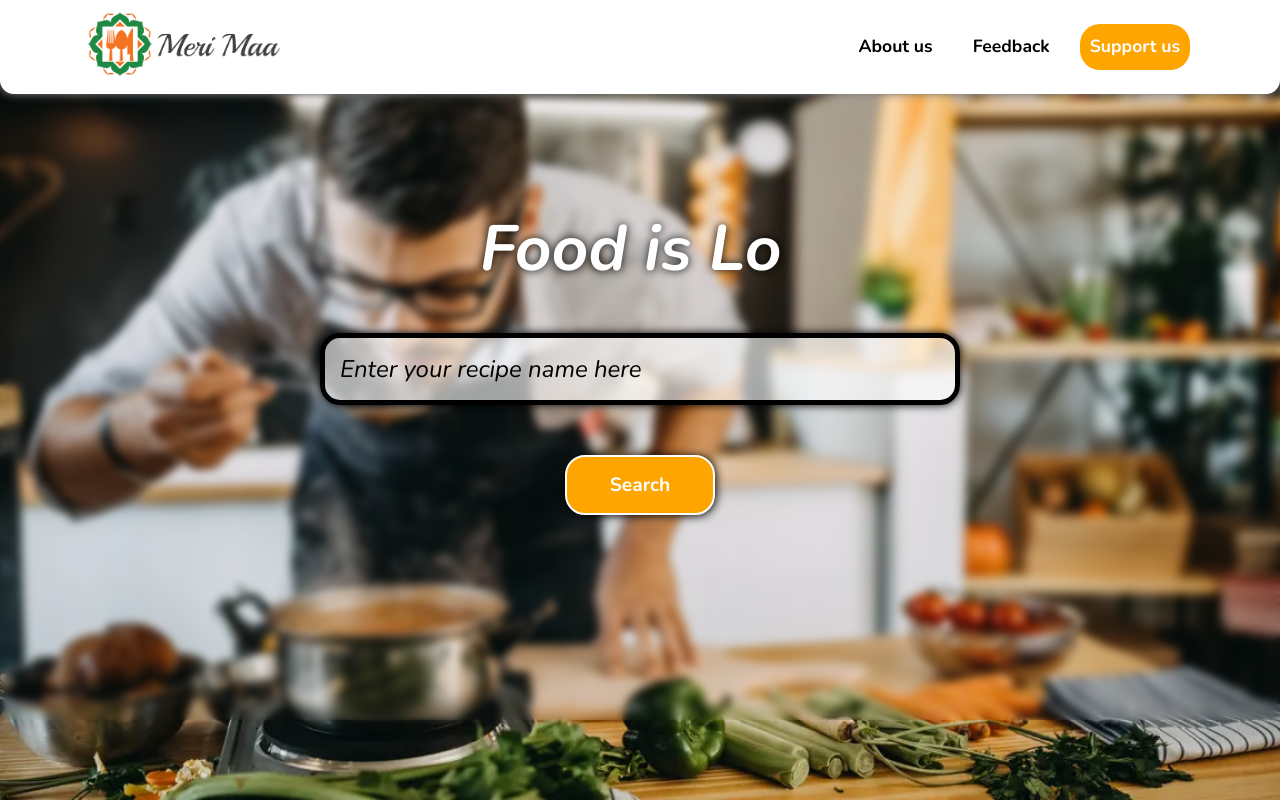
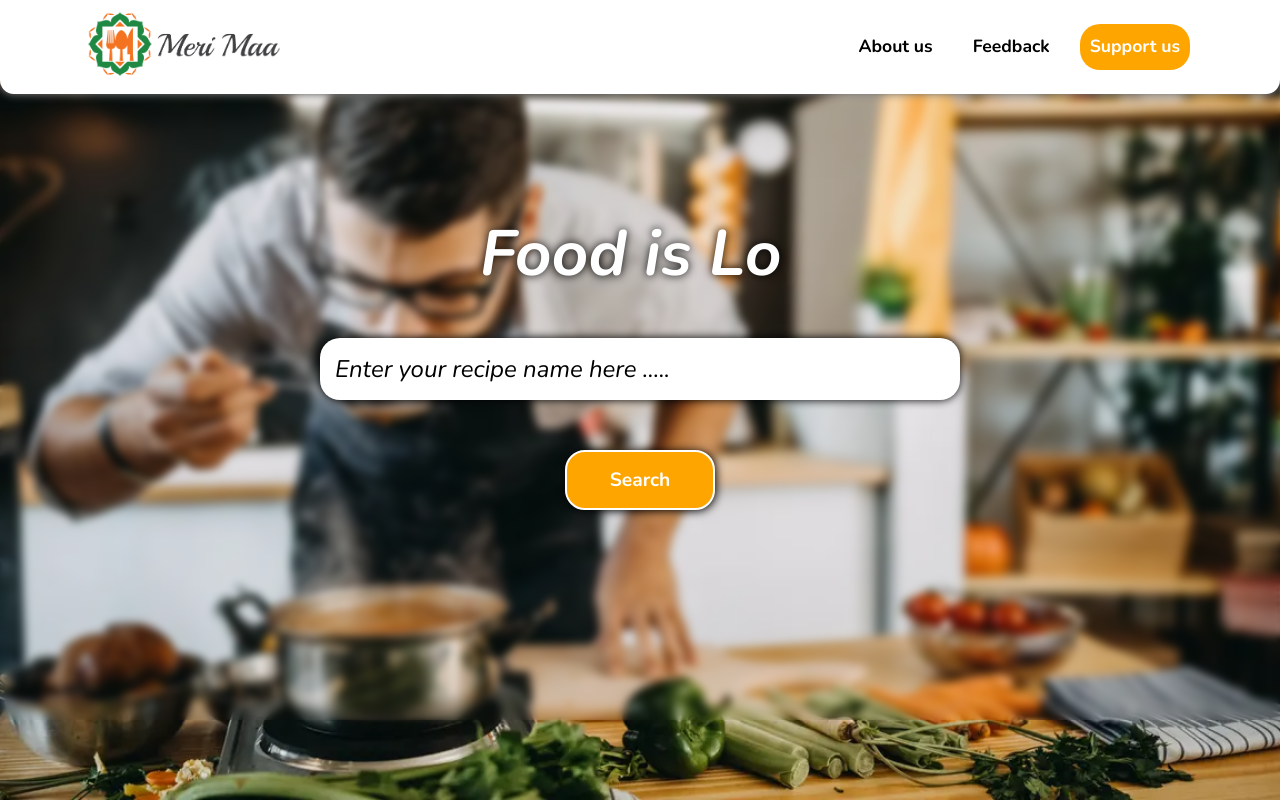
Before and after one commit to Arnavgarg68/FoodRecipe, a React (Create React App) app: page / in a window 1280 px wide. Built offline with nearby package versions, Linux system fonts and the light colour scheme.

Commit message:
no recipe and empty field bug

```diff
--- a/src/App.css
+++ b/src/App.css
@@ -67,8 +67,10 @@ body{
     padding: 15px;
     font-size: 1.5rem;
     border-radius: 20px;
-    background: rgba(255, 255, 255, 0.619);
-    border: 5px solid black;
+    /* background: rgba(255, 255, 255, 0.619); */
+    background: white;
+    /* border: 5px solid black; */
+    border: 0;
     box-shadow: 0px 0px 10px black;
     /* border: 5px solid rgba(255, 0, 0, 0.418); */
     outline: none;
@@ -139,3 +141,9 @@ body{
     transform: translate(-50%,-50%);
     z-index: 100000;
 }
+.welcome-norecipe-error{
+    font-size: 3rem;
+    color: white;
+    font-weight: bold;
+    text-align: center;
+}
--- a/src/components/Welcome.jsx
+++ b/src/components/Welcome.jsx
@@ -22,22 +22,27 @@ export default function Welcome() {
     }
   }
   const handlesearch = async () => {
+    const searchfield = document.getElementById("welcome-search-recipe");
+    if(!searchfield.value){
+      alert("Search is empty");
+      return;
+    }
     setLoader(true);
-    console.log(inputfield);
     try {
       const response = await axios.get(`https://api.api-ninjas.com/v1/recipe?query=${inputfield}`,{
         headers: {
           'X-Api-Key': 'sK7jt/zqnnq2hsgj+AQosQ==qUag6oj5lDLmmspe'
         }
       });
-      if(!response.data){
+      if(!response.data.length){
         setNorecipe(true);
       }
+      else{
         setNorecipe(false);
+      }
       setFetcheddata(response.data)
       setLoader(false);
     } catch (error) {
-      console.log(error);
       setLoader(false);
     }
   }
@@ -52,7 +57,7 @@ export default function Welcome() {
               <Cursor />
             </h1>
             <div className="welcome-actual-inputarea">
-              <input type="text" id="welcome-search-recipe" placeholder='Enter your recipe name here' spellCheck="false" value={inputfield} onChange={handlechange} onKeyDown={handleKeyPress}/>
+              <input type="text" id="welcome-search-recipe" placeholder='Enter your recipe name here .....' spellCheck="false" value={inputfield} onChange={handlechange} onKeyDown={handleKeyPress} title='english recipe only' autoFocus/>
               <button id="welcome-search-recipe-button" onClick={handlesearch}>Search</button>
             </div>
           </div>
@@ -62,7 +67,13 @@ export default function Welcome() {
             <div className="loader-react">
               <BarLoader  color="orange" radius={8}/>
             </div>
-          ) : (
+          ) :
+          (
+            <div>
+              {
+                  norecipe?(
+                    <div className="welcome-norecipe-error">No recipe found</div>
+                  ):(
                     <div className="welcome-cards-layout">
                       {
                         fetcheddata.map((recipe, index) => (
@@ -72,6 +83,11 @@ export default function Welcome() {
                     </div>)
               }
             </div>
+          )
+
+
+        }
+      </div>
 
     </>
   )
```
Lines whose indentation alone changed are shown as unchanged.
